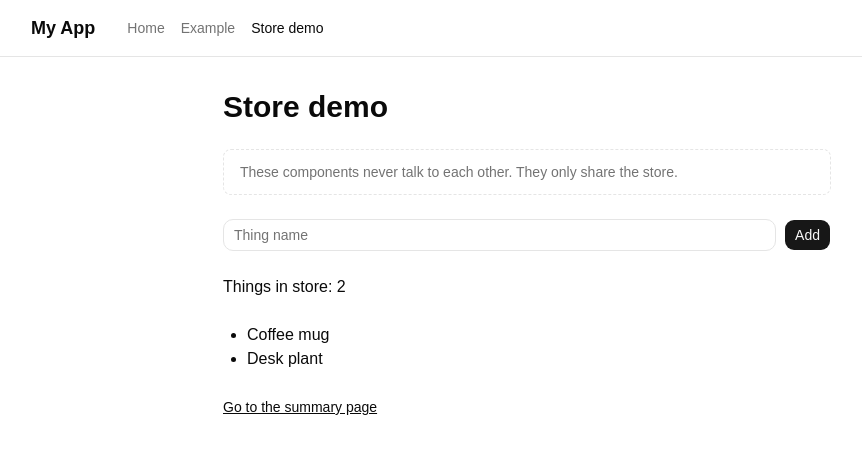
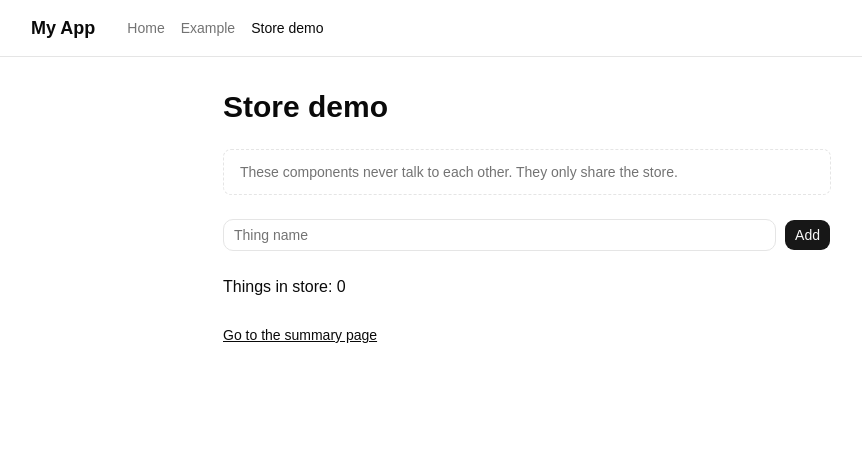
Before and after one commit to ReDISchoolDK/web-app-dev-exercises, a React (Vite) app: page /exercise/store-demo in a window 1280 px wide. Shown: the top 454 px of the page, without its empty margins (113-975 px from the left). Built offline with nearby package versions, Linux system fonts and the light colour scheme.

Commit message:
refactoring

```diff
--- a/src/routes/exercise/store-demo/ThingForm.tsx
+++ b/src/components/ThingForm.tsx
@@ -11,6 +11,7 @@ export const ThingForm = () => {
 	// LEARN: Select only `add`. This function never changes, so this component
 	// LEARN: does not re-render when the list changes.
 	const add = useThingStore((s) => s.add);
+	// const {add} = useThingStore((s) => ({ add: s.add }));
 
 	const handleSubmit = (e: React.FormEvent<HTMLFormElement>) => {
 		e.preventDefault();
--- a/src/routes/exercise/store-demo/index.tsx
+++ b/src/routes/exercise/store-demo/index.tsx
@@ -1,7 +1,7 @@
 import { createFileRoute, Link } from "@tanstack/react-router";
-import { ThingCount } from "./ThingCount";
-import { ThingForm } from "./ThingForm";
-import { ThingList } from "./ThingList";
+import { ThingCount } from "../../../components/ThingCount";
+import { ThingForm } from "../../../components/ThingForm";
+import { ThingList } from "../../../components/ThingList";
 
 export const Route = createFileRoute("/exercise/store-demo/")({
 	component: StoreDemoPage,
--- a/src/routes/exercise/store-demo/summary/index.tsx
+++ b/src/routes/exercise/store-demo/summary/index.tsx
@@ -1,6 +1,6 @@
 import { createFileRoute, Link } from "@tanstack/react-router";
-import { ThingCount } from "../ThingCount";
-import { ThingList } from "../ThingList";
+import { ThingCount } from "../../../../components/ThingCount";
+import { ThingList } from "../../../../components/ThingList";
 
 export const Route = createFileRoute("/exercise/store-demo/summary/")({
 	component: SummaryPage,
--- a/src/stores/things.ts
+++ b/src/stores/things.ts
@@ -18,10 +18,7 @@ interface ThingStore {
 // this two-step form whenever we use middleware like `immer`.
 export const useThingStore = create<ThingStore>()(
 	immer((set) => ({
-		things: [
-			{ id: crypto.randomUUID(), name: "Coffee mug" },
-			{ id: crypto.randomUUID(), name: "Desk plant" },
-		],
+		things: [],
 		add: (input) =>
 			// `set` updates the store. React only re-renders when it sees a NEW
 			// object or array, so changing state in place would not update the screen.
@@ -33,3 +30,29 @@ export const useThingStore = create<ThingStore>()(
 			}),
 	})),
 );
+
+// Nested state example WITH Immer (compare with things.without-immer.ts).
+//
+// interface UserStore {
+// 	user: {
+// 		name: string;
+// 		profile: {
+// 			address: { city: string; street: string };
+// 		};
+// 	};
+// 	setCity: (city: string) => void;
+// }
+//
+// export const useUserStore = create<UserStore>()(
+// 	immer((set) => ({
+// 		user: {
+// 			name: "Iga",
+// 			profile: { address: { city: "Berlin", street: "Main St" } },
+// 		},
+// 		setCity: (city) =>
+// 			set((state) => {
+// 				// Change it directly. Immer makes the copies for you.
+// 				state.user.profile.address.city = city;
+// 			}),
+// 	})),
+// );
--- a/src/stores/things.without-immer.ts
+++ b/src/stores/things.without-immer.ts
@@ -12,10 +12,36 @@ export const useThingStoreNoImmer = create<ThingStore>()((set) => ({
 	// Without Immer we must return a brand new object ourselves.
 	// `set` merges top-level keys, so we only return the `things` key.
 	add: (input) =>
-		set((s) => ({
+		set((state) => ({
 			// `...s.things` copies every old item into a new array.
 			// The new item goes at the end. We never touch the old array.
 			// The `...input` copies `name` into the new item, next to its id.
-			things: [...s.things, { id: crypto.randomUUID(), ...input }],
+			things: [...state.things, { id: crypto.randomUUID(), ...input }],
 		})),
 }));
+
+// Nested state example WITHOUT Immer (compare with things.ts).
+// Uses the same UserStore interface shown in things.ts.
+//
+// export const useUserStoreNoImmer = create<UserStore>()((set) => ({
+// 	user: {
+// 		name: "Iga",
+// 		profile: { address: { city: "Berlin", street: "Main St" } },
+// 	},
+// 	setCity: (city) =>
+// 		set((state) => ({
+// 			// Copy every level on the path to `city`.
+// 			// If you skip one spread, that level keeps the old reference
+// 			// and React may not re-render.
+// 			user: {
+// 				...state.user,
+// 				profile: {
+// 					...state.user.profile,
+// 					address: {
+// 						...state.user.profile.address,
+// 						city,
+// 					},
+// 				},
+// 			},
+// 		})),
+// }));
```
Also changed, not shown: src/components/ThingCount.tsx (renamed from src/routes/exercise/store-demo/ThingCount.tsx), src/components/ThingList.tsx (renamed from src/routes/exercise/store-demo/ThingList.tsx).
